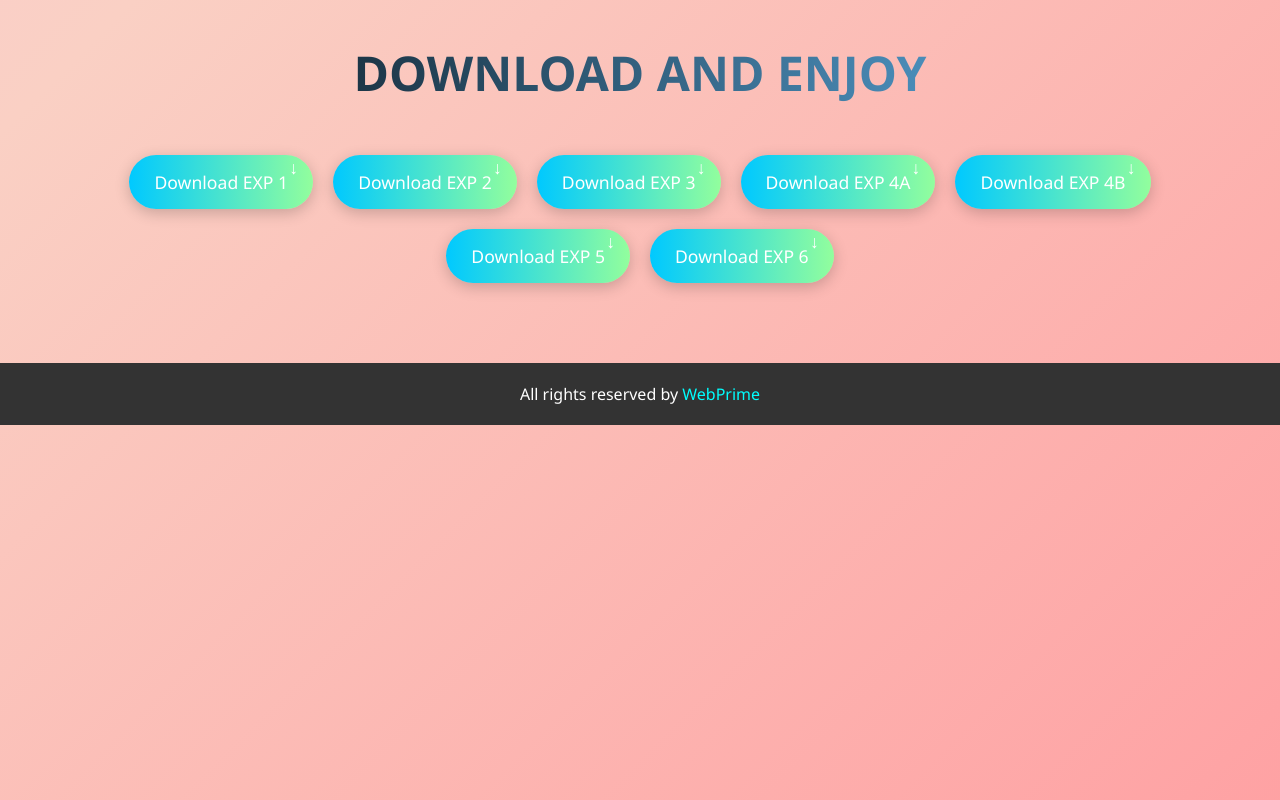
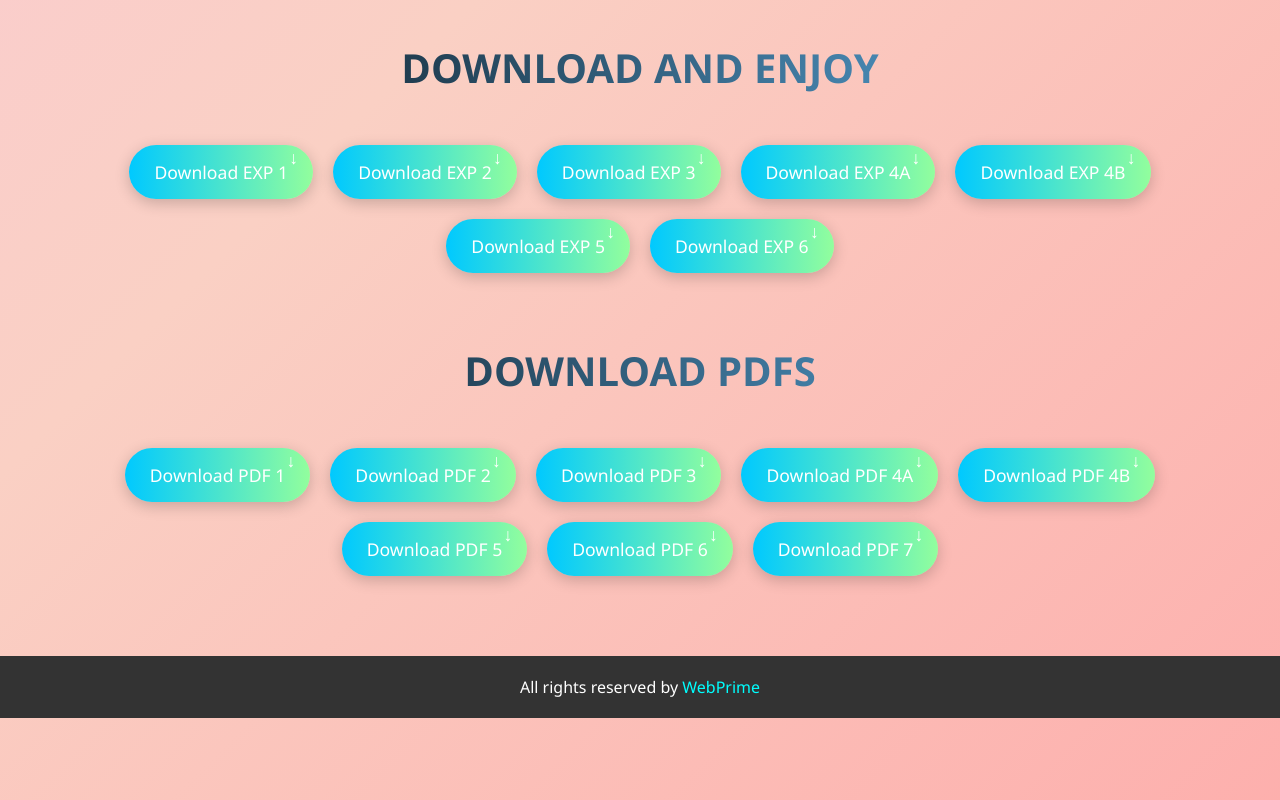
Before and after one commit to karthik5529/webprimeltd, a plain HTML site: page autocad.html in a window 1280 px wide. Drawn offline with Linux system fonts and the light colour scheme.

Commit message:
Add files via upload

```diff
--- a/autocad.html
+++ b/autocad.html
@@ -21,11 +21,11 @@
       100% { background-position: 0% 50%; }
     }
 
-    h1 {
+    h1, h2 {
       background: linear-gradient(90deg, #000000, #66c2ff);
       -webkit-background-clip: text;
       -webkit-text-fill-color: transparent;
-      font-size: 3em;
+      font-size: 2.5em;
       margin: 40px 0 20px;
       animation: fadeInDown 1s ease-out;
     }
@@ -114,6 +114,19 @@
     <a class="download-btn" href="expno6.dwg" download>Download EXP 6</a>
   </div>
 
+  <h2>DOWNLOAD PDFS</h2>
+  <div class="container">
+    <a class="download-btn" href="expno1.pdf" download>Download PDF 1</a>
+    <a class="download-btn" href="expno2.pdf" download>Download PDF 2</a>
+    <a class="download-btn" href="exp3.pdf" download>Download PDF 3</a>
+    <a class="download-btn" href="exp4a.pdf" download>Download PDF 4A</a>
+    <a class="download-btn" href="exp4b.pdf" download>Download PDF 4B</a>
+    <a class="download-btn" href="exp5.pdf" download>Download PDF 5</a>
+    <a class="download-btn" href="AnyConv.com__expno6.pdf" download>Download PDF 6</a>
+    <a class="download-btn" href="document (6).pdf" download>Download PDF 7</a>
+
+  </div>
+
   <footer>
     All rights reserved by <a href="https://webprime.top" target="_blank">WebPrime</a>
   </footer>
```
Also changed, not shown: 8 other files.
